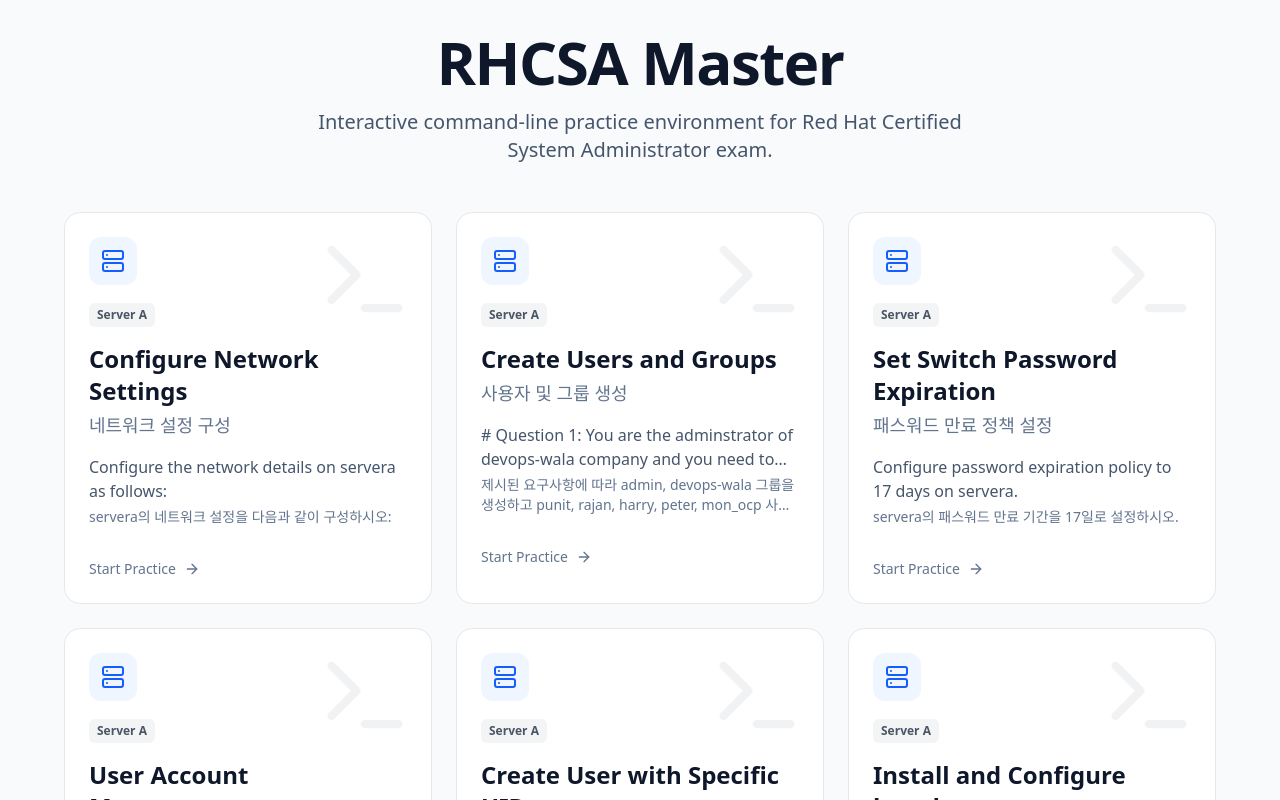
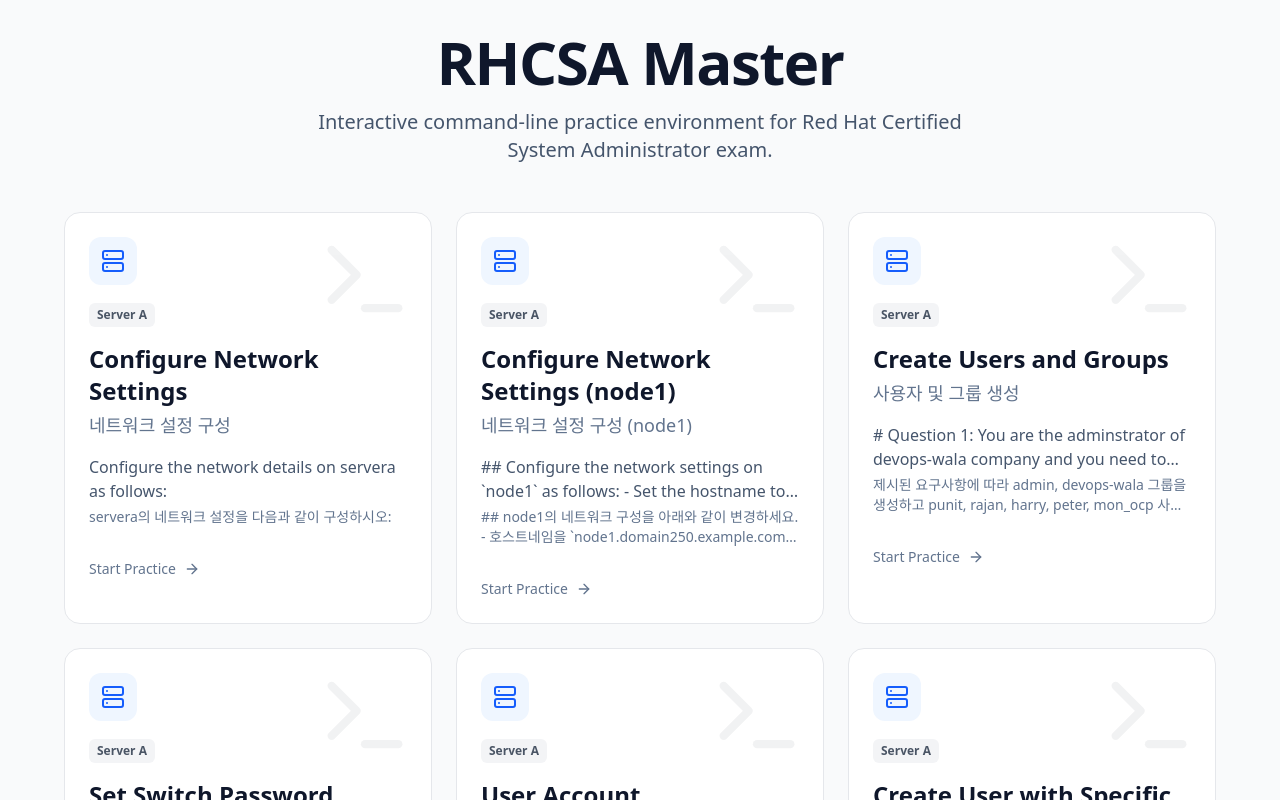
Before and after one commit to tacowasabii/RHCSA, a React (Vite) app: page / in a window 1280 px wide. Shown: the top 800 px of the page. Built offline with nearby package versions, Linux system fonts and the light colour scheme.

Commit message:
refactor

```diff
--- a/src/data/problems.ts
+++ b/src/data/problems.ts
@@ -9,11 +9,11 @@
     description: 'Configure the network details on servera as follows:',
     descriptionKo: 'servera의 네트워크 설정을 다음과 같이 구성하시오:',
     scenarios: [
-      'Hostname : servera.lab.example.com',
-      'IP Address : 192.168.1.10',
-      'Netmask : 255.255.255.0',
-      'Gateway : 192.168.1.1',
-      'Nameserver: 192.168.1.1'
+      'Hostname: servera.lab.example.com',
+      'IP Address: 192.168.1.10',
+      'Netmask: 255.255.255.0',
+      'Gateway: 192.168.1.1',
+      'DNS: 192.168.1.1'
     ],
     steps: [
       {
@@ -30,21 +30,76 @@
       },
       {
         id: 3,
-        instruction: 'Set the IP, Gateway, and Nameserver for "Wired connection 1"',
-        instructionKo: '"Wired connection 1"의 IP, 게이트웨이, 네임서버를 설정하시오.',
-        command: 'nmcli connection modify "Wired connection 1" ipv4.addresses 192.168.1.10/24 ipv4.gateway 192.168.1.1 ipv4.dns 192.168.1.1 ipv4.method manual'
+        instruction: 'Configure IPv4 settings with autoconnect',
+        instructionKo: 'autoconnect 및 IPv4 설정을 구성하시오.',
+        command: 'nmcli con modify "Wired connection 1" autoconnect yes ipv4.method manual ipv4.addresses 192.168.1.10/24 ipv4.gateway 192.168.1.1 ipv4.dns 192.168.1.1'
       },
       {
         id: 4,
         instruction: 'Bring up the connection to apply changes',
         instructionKo: '변경 사항을 적용하기 위해 연결을 활성화하시오.',
-        command: 'nmcli connection up "Wired connection 1"'
+        command: 'nmcli con up "Wired connection 1"'
       },
       {
         id: 5,
         instruction: 'Test connectivity to the gateway',
         instructionKo: '게이트웨이와의 연결을 테스트하시오.',
         command: 'ping 192.168.1.1'
+      }
+    ]
+  },
+  {
+    id: 'network-config-2',
+    category: 'Server A',
+    title: 'Configure Network Settings (node1)',
+    titleKo: '네트워크 설정 구성 (node1)',
+    description: `## Configure the network settings on \`node1\` as follows:
+
+- Set the hostname to \`node1.domain250.example.com\`.
+- Configure the IPv4 address, subnet mask, gateway, and DNS.
+- Ensure the connection is set to auto-connect.`,
+    descriptionKo: `## node1의 네트워크 구성을 아래와 같이 변경하세요.
+
+- 호스트네임을 \`node1.domain250.example.com\`으로 설정하세요.
+- IPv4 주소, 서브넷 마스크, 게이트웨이, DNS를 설정하세요.
+- 연결이 자동으로 활성화되도록 설정하세요.`,
+    scenarios: [
+      'Hostname: node1.domain250.example.com',
+      'IP Address: 172.25.250.100',
+      'Subnet Mask: 255.255.255.0',
+      'Gateway: 172.25.250.254',
+      'DNS: 172.25.250.254'
+    ],
+    steps: [
+      {
+        id: 1,
+        instruction: 'Set the hostname to node1.domain250.example.com',
+        instructionKo: '호스트네임을 node1.domain250.example.com으로 설정하시오.',
+        command: 'hostnamectl set-hostname node1.domain250.example.com'
+      },
+      {
+        id: 2,
+        instruction: 'List all network connections',
+        instructionKo: '모든 네트워크 연결 정보를 조회하시오.',
+        command: 'nmcli con show'
+      },
+      {
+        id: 3,
+        instruction: 'Configure IPv4 settings with autoconnect',
+        instructionKo: 'autoconnect 및 IPv4 설정을 구성하시오.',
+        command: 'nmcli con modify "Wired connection 1" autoconnect yes ipv4.method manual ipv4.addresses 172.25.250.100/24 ipv4.gateway 172.25.250.254 ipv4.dns 172.25.250.254'
+      },
+      {
+        id: 4,
+        instruction: 'Bring up the connection to apply changes',
+        instructionKo: '변경 사항을 적용하기 위해 연결을 활성화하시오.',
+        command: 'nmcli con up "Wired connection 1"'
+      },
+      {
+        id: 5,
+        instruction: 'Verify the network configuration',
+        instructionKo: '네트워크 설정 변경 여부를 확인하시오.',
+        command: 'ip a'
       }
     ]
   },
```
